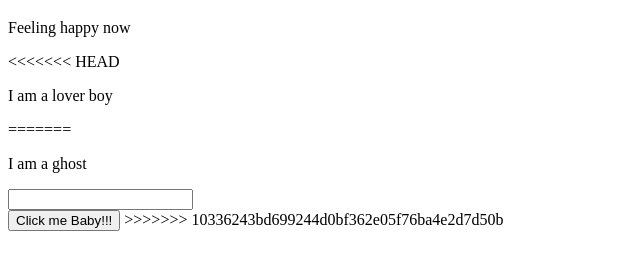
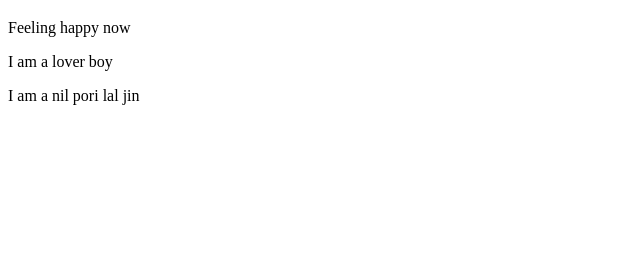
Before and after one commit to rajibrajib269/my-first-website, a plain HTML site: page index.html in a window 1280 px wide. Shown: the part 61-330 px from the top of the page, without its empty margins (0-640 px from the left). Drawn offline with Linux system fonts and the light colour scheme.

Commit message:
finally added

```diff
--- a/index.html
+++ b/index.html
@@ -8,13 +8,7 @@
 <body>
     <h1>My first ever website</h1>
     <P>Feeling happy now</P>
-<<<<<<< HEAD
     <p>I am a lover boy</p>
-=======
-    <p>I am a ghost</p>
-    <input type="text">
-    <br>
-    <button>Click me Baby!!!</button>
->>>>>>> 10336243bd699244d0bf362e05f76ba4e2d7d50b
+    <p>I am a nil pori lal jin</p>
 </body>
 </html>
```
